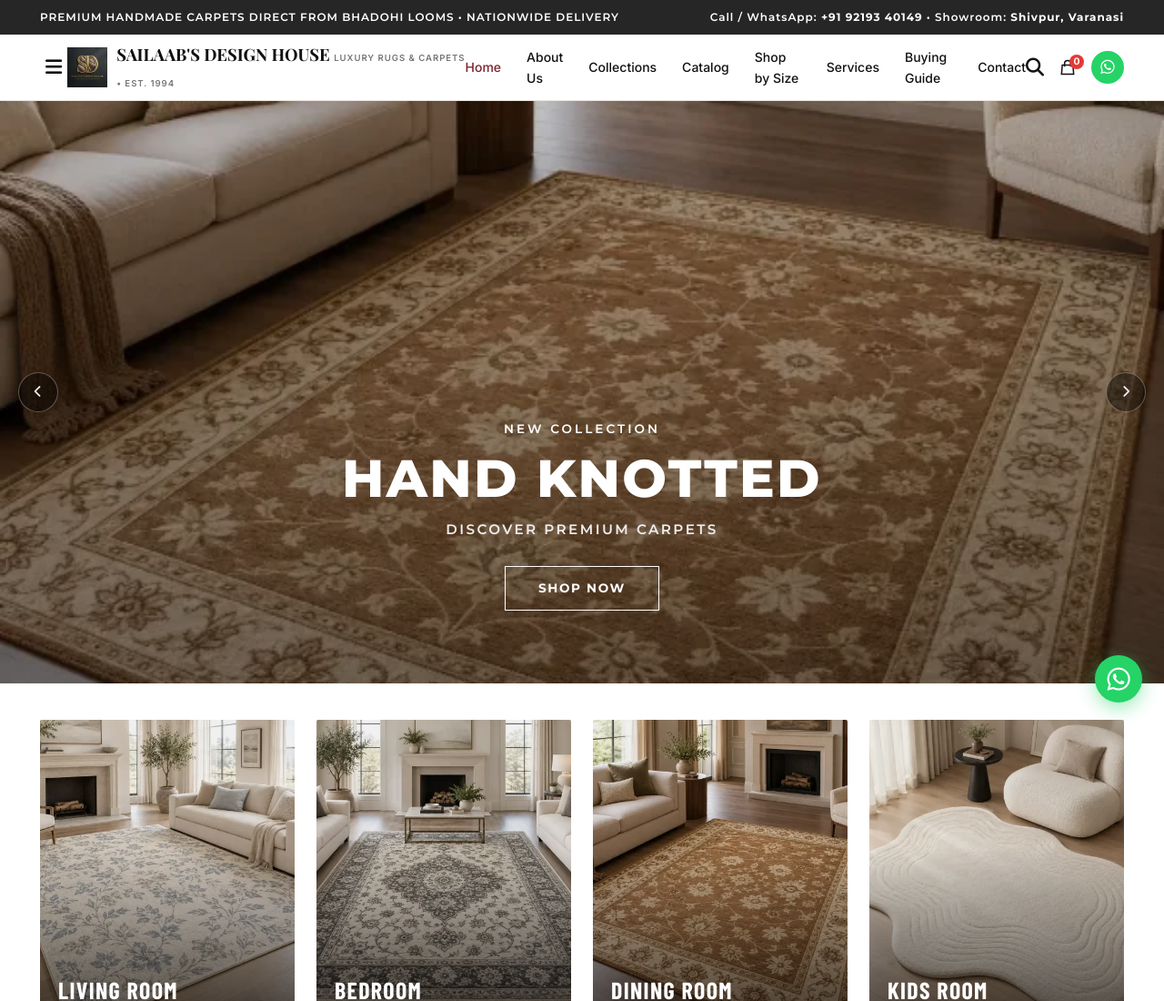
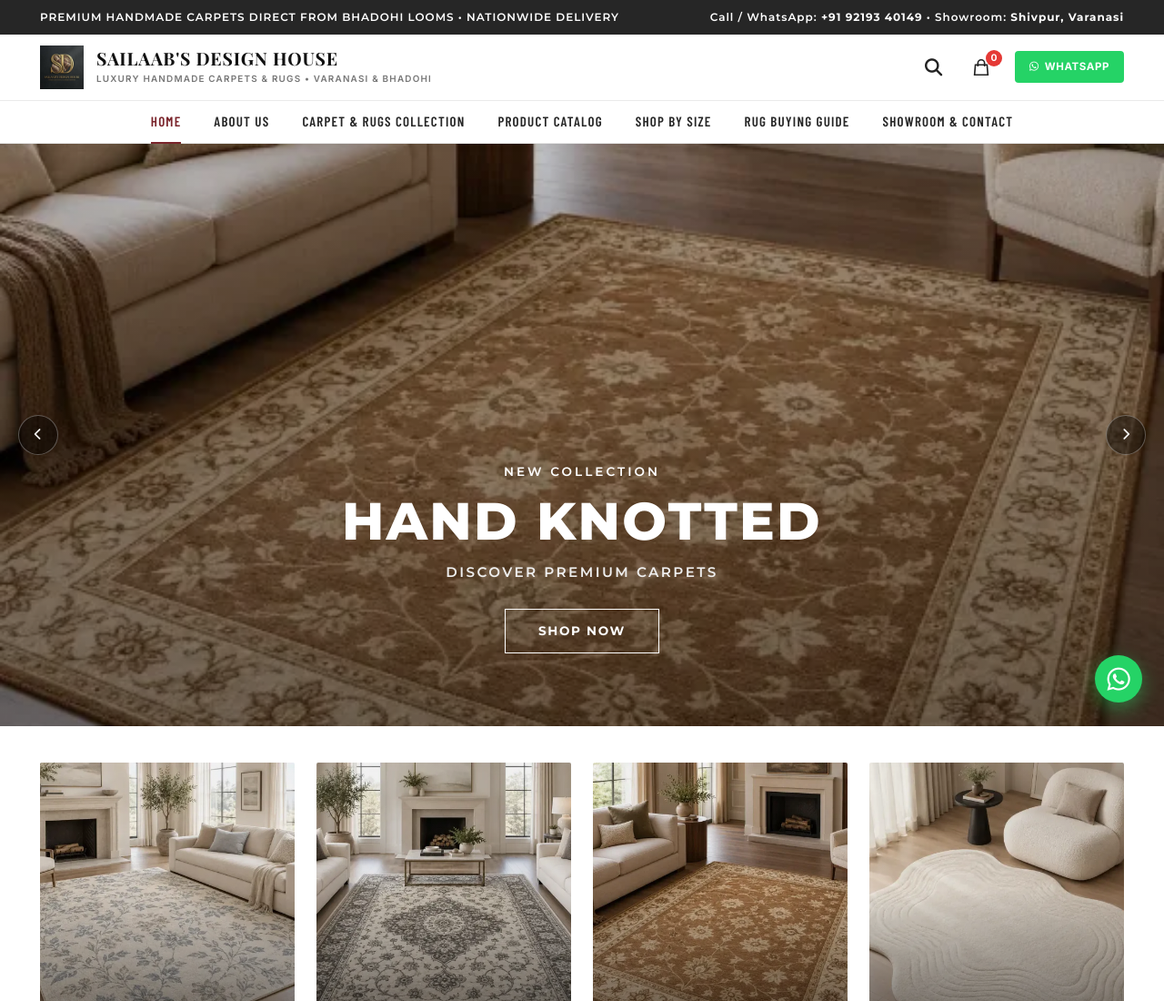
Before and after one commit to damandeeps107-eng/sailaabs-design-house, a website built with Vite: page index.html in a window 1280 px wide. Shown: the top 1100 px of the page at 91% size. Built offline with nearby package versions, Linux system fonts and the light colour scheme; a web font is replaced by a local one.

Commit message:
Fix header layout to match HarshCarpets 2-row desktop and un-crowded mobile design

```diff
--- a/index.html
+++ b/index.html
@@ -31,31 +31,21 @@
     </div>
   </div>
 
-  <!-- 2. HEADER / NAVIGATION -->
+  <!-- 2. HEADER / NAVIGATION (HARSH CARPETS UN-CROWDED 2-ROW DESIGN) -->
   <header class="harsh-header" id="main-header">
+    <div class="header-top-row">
       <div class="container header-container">
-      <button class="hamburger-toggle" id="hamburger-btn" aria-label="Toggle Menu">
+        <button class="hamburger-toggle" id="hamburger-btn" aria-label="Toggle Navigation Menu">
           <i class="fa-solid fa-bars"></i>
         </button>
 
         <a href="#home" class="brand-link">
           <img src="/assets/logo.jpg" alt="Sailaab's Design House" class="brand-logo" decoding="async" fetchpriority="high">
-        <div class="brand-text">
+          <div class="brand-text-block">
             <span class="brand-name">SAILAAB'S DESIGN HOUSE</span>
-          <span class="brand-tagline">LUXURY RUGS &amp; CARPETS &bull; EST. 1994</span>
+            <span class="brand-subname">LUXURY HANDMADE CARPETS & RUGS &bull; VARANASI & BHADOHI</span>
           </div>
         </a>
-
-      <nav class="desktop-nav" id="desktop-nav-menu">
-        <a href="#home" class="nav-link active">Home</a>
-        <a href="#about" class="nav-link">About Us</a>
-        <a href="#collections" class="nav-link">Collections</a>
-        <a href="#catalog" class="nav-link">Catalog</a>
-        <a href="#shop-by-size" class="nav-link">Shop by Size</a>
-        <a href="#services" class="nav-link">Services</a>
-        <a href="#buying-guide" class="nav-link">Buying Guide</a>
-        <a href="#contact" class="nav-link">Contact</a>
-      </nav>
 
         <div class="header-actions">
           <button class="header-icon-btn" aria-label="Search Catalogue" onclick="document.getElementById('catalog')?.scrollIntoView({behavior:'smooth'});">
@@ -63,17 +53,30 @@
           </button>
 
           <button class="cart-btn" id="header-cart-btn" aria-label="View Shopping Basket">
-          <svg class="cart-icon" width="20" height="20" viewBox="0 0 24 24" fill="none" stroke="currentColor" stroke-width="1.8">
+            <svg class="cart-icon" width="22" height="22" viewBox="0 0 24 24" fill="none" stroke="currentColor" stroke-width="1.8">
               <path d="M16 11V7a4 4 0 0 0-8 0v4M5 9h14l1 12H4L5 9z"></path>
             </svg>
             <span class="cart-badge" id="cart-badge">0</span>
           </button>
 
-        <a href="https://wa.me/919219340149" target="_blank" class="header-wa-link" aria-label="WhatsApp Contact">
-          <i class="fa-brands fa-whatsapp"></i>
+          <a href="https://wa.me/919219340149" target="_blank" class="header-wa-btn" aria-label="WhatsApp Contact">
+            <i class="fa-brands fa-whatsapp"></i> <span>WHATSAPP</span>
           </a>
         </div>
       </div>
+    </div>
+
+    <nav class="header-nav-row desktop-nav" id="desktop-nav-menu">
+      <div class="container nav-container">
+        <a href="#home" class="nav-link active">HOME</a>
+        <a href="#about" class="nav-link">ABOUT US</a>
+        <a href="#collections" class="nav-link">CARPET & RUGS COLLECTION</a>
+        <a href="#catalog" class="nav-link">PRODUCT CATALOG</a>
+        <a href="#shop-by-size" class="nav-link">SHOP BY SIZE</a>
+        <a href="#buying-guide" class="nav-link">RUG BUYING GUIDE</a>
+        <a href="#contact" class="nav-link">SHOWROOM & CONTACT</a>
+      </div>
+    </nav>
   </header>
 
   <!-- Mobile Navigation Drawer -->
@@ -116,7 +119,7 @@
   <div class="drawer-backdrop" id="mobile-nav-backdrop"></div>
 
   <!-- ═══════════════════════════════════════════════════════════════
-       1. HERO SECTION (PRESERVED 100% UNTOUCHED AS REQUESTED)
+       1. HERO SECTION (100% PRESERVED UNTOUCHED)
   ═══════════════════════════════════════════════════════════════ -->
   <section class="hero-wrapper" id="home">
     <div class="hero-bg-container">
@@ -144,7 +147,7 @@
   </section>
 
   <!-- ═══════════════════════════════════════════════════════════════
-       2. MAIN ROOM CATEGORIES (2-COL MOBILE / 4-COL DESKTOP)
+       2. MAIN ROOM CATEGORIES
   ═══════════════════════════════════════════════════════════════ -->
   <section class="section-categories bg-white" id="collections">
     <div class="container">
--- a/style.css
+++ b/style.css
@@ -1,5 +1,5 @@
 /* ==========================================================================
-   SAILAAB'S DESIGN HOUSE — DESKTOP TYPOGRAPHY & MOBILE HYBRID CSS
+   SAILAAB'S DESIGN HOUSE — DESKTOP TYPOGRAPHY & CLEAN HEADER CSS
    ========================================================================== */
 
 :root {
@@ -240,117 +240,216 @@ p, .intro-paragraph, .about-text, .service-text, .contact-intro {
 }
 
 /* ═══════════════════════════════════════════════════════════════
-   2. HEADER / NAVIGATION
+   2. HEADER / NAVIGATION (HARSH CARPETS UN-CROWDED 2-ROW STYLE)
    ═══════════════════════════════════════════════════════════════ */
 .harsh-header {
   position: sticky;
   top: 0;
   z-index: 1000;
-  background-color: var(--bg-white);
-  border-bottom: 1px solid var(--border-light);
+  background-color: #FFFFFF;
+  box-shadow: 0 2px 10px rgba(0, 0, 0, 0.04);
 }
 
-.header-container {
+.header-top-row {
+  border-bottom: 1px solid #EAEAEA;
+}
+
+.header-top-row .header-container {
   display: flex;
   align-items: center;
   justify-content: space-between;
   height: 72px;
 }
 
-.hamburger-toggle {
-  font-size: 1.3rem;
-  color: var(--text-dark);
-  padding: 6px;
-}
-
 .brand-link {
   display: flex;
   align-items: center;
-  gap: 10px;
+  gap: 14px;
+  text-decoration: none;
 }
 
 .brand-logo {
-  height: 44px;
+  height: 48px;
   width: auto;
+  object-fit: contain;
+}
+
+.brand-text-block {
+  display: flex;
+  flex-direction: column;
 }
 
 .brand-name {
   font-family: var(--font-heading-serif);
-  font-size: 1.15rem;
+  font-size: 1.22rem;
   font-weight: 700;
-  color: var(--text-dark);
+  letter-spacing: 0.04em;
+  color: #111111;
+  line-height: 1.2;
 }
 
-.brand-tagline {
-  font-size: 0.6rem;
+.brand-subname {
+  font-family: var(--font-body);
+  font-size: 0.62rem;
   font-weight: 600;
-  letter-spacing: 0.1em;
-  color: var(--text-muted);
+  letter-spacing: 0.12em;
+  color: #777777;
+  text-transform: uppercase;
+  margin-top: 2px;
 }
 
-.desktop-nav {
+.header-actions {
   display: flex;
   align-items: center;
-  gap: 28px;
+  gap: 20px;
+}
+
+.header-icon-btn {
+  background: none;
+  border: none;
+  font-size: 1.2rem;
+  color: #222222;
+  cursor: pointer;
+  padding: 6px;
+  transition: color 0.2s;
+}
+
+.header-icon-btn:hover {
+  color: var(--accent-burgundy);
+}
+
+.cart-btn {
+  position: relative;
+  background: none;
+  border: none;
+  cursor: pointer;
+  padding: 6px;
+  color: #222222;
+  display: flex;
+  align-items: center;
+}
+
+.cart-badge {
+  position: absolute;
+  top: -2px;
+  right: -6px;
+  background-color: var(--accent-red);
+  color: #FFFFFF;
+  font-size: 0.65rem;
+  font-weight: 700;
+  width: 18px;
+  height: 18px;
+  border-radius: 50%;
+  display: flex;
+  align-items: center;
+  justify-content: center;
+}
+
+.header-wa-btn {
+  display: inline-flex;
+  align-items: center;
+  gap: 6px;
+  background-color: #25D366;
+  color: #FFFFFF;
+  font-family: var(--font-body);
+  font-size: 0.72rem;
+  font-weight: 700;
+  letter-spacing: 0.05em;
+  padding: 8px 16px;
+  border-radius: 4px;
+  text-decoration: none;
+  transition: background 0.2s;
+}
+
+.header-wa-btn:hover {
+  background-color: #20ba5a;
+}
+
+/* Nav Row */
+.header-nav-row {
+  background-color: #FFFFFF;
+  border-bottom: 1px solid #E5E5E5;
+}
+
+.header-nav-row .nav-container {
+  display: flex;
+  align-items: center;
+  justify-content: center;
+  gap: 36px;
+  height: 46px;
 }
 
 .nav-link {
-  font-family: var(--font-body);
-  font-size: 14px;
-  font-weight: 500;
-  color: var(--text-dark);
+  font-family: 'Barlow Condensed', var(--font-body), sans-serif;
+  font-size: 15px;
+  font-weight: 600;
+  letter-spacing: 0.08em;
+  color: #262626;
+  text-decoration: none;
+  padding: 12px 0;
   position: relative;
-  padding: 6px 0;
+  transition: color 0.2s;
 }
 
 .nav-link:hover, .nav-link.active {
   color: var(--accent-burgundy);
 }
 
-.header-actions {
-  display: flex;
-  align-items: center;
-  gap: 16px;
+.nav-link.active::after {
+  content: '';
+  position: absolute;
+  bottom: 0;
+  left: 0;
+  right: 0;
+  height: 2px;
+  background-color: var(--accent-burgundy);
 }
 
-.header-icon-btn {
-  font-size: 1.25rem;
-  color: var(--text-dark);
+/* Mobile responsive styles */
+.hamburger-toggle {
+  display: none;
+  background: none;
+  border: none;
+  font-size: 1.3rem;
+  color: #111111;
+  cursor: pointer;
+  padding: 6px;
 }
 
-.cart-btn {
-  position: relative;
-  display: flex;
-  align-items: center;
-  color: var(--text-dark);
-}
+@media (max-width: 991px) {
+  .header-nav-row, .desktop-nav {
+    display: none !important;
+  }
 
-.cart-badge {
-  position: absolute;
-  top: -4px;
-  right: -8px;
-  background-color: var(--accent-red);
-  color: #FFFFFF;
-  font-size: 0.65rem;
-  font-weight: 700;
-  width: 16px;
-  height: 16px;
-  border-radius: 50%;
-  display: flex;
-  align-items: center;
-  justify-content: center;
-}
+  .header-top-row .header-container {
+    height: 56px;
+    padding: 0 14px;
+  }
 
-.header-wa-link {
-  display: flex;
-  align-items: center;
-  justify-content: center;
-  width: 36px;
-  height: 36px;
-  background-color: #25D366;
-  color: #FFFFFF;
-  font-size: 1.1rem;
-  border-radius: 50%;
+  .hamburger-toggle {
+    display: flex;
+    align-items: center;
+  }
+
+  .brand-logo {
+    height: 36px;
+  }
+
+  .brand-name {
+    font-size: 0.95rem;
+  }
+
+  .brand-subname {
+    display: none;
+  }
+
+  .header-actions {
+    gap: 12px;
+  }
+
+  .header-wa-btn {
+    display: none;
+  }
 }
 
 /* Mobile Drawer */
```
Also changed, not shown: preview.html (+23 -20 lines). Lines whose indentation alone changed are shown as unchanged.
